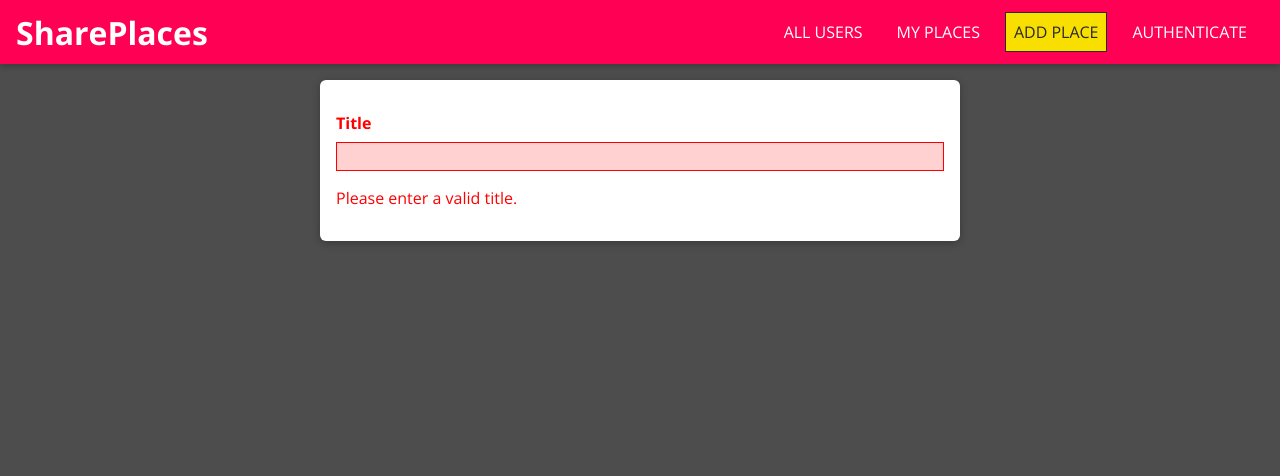
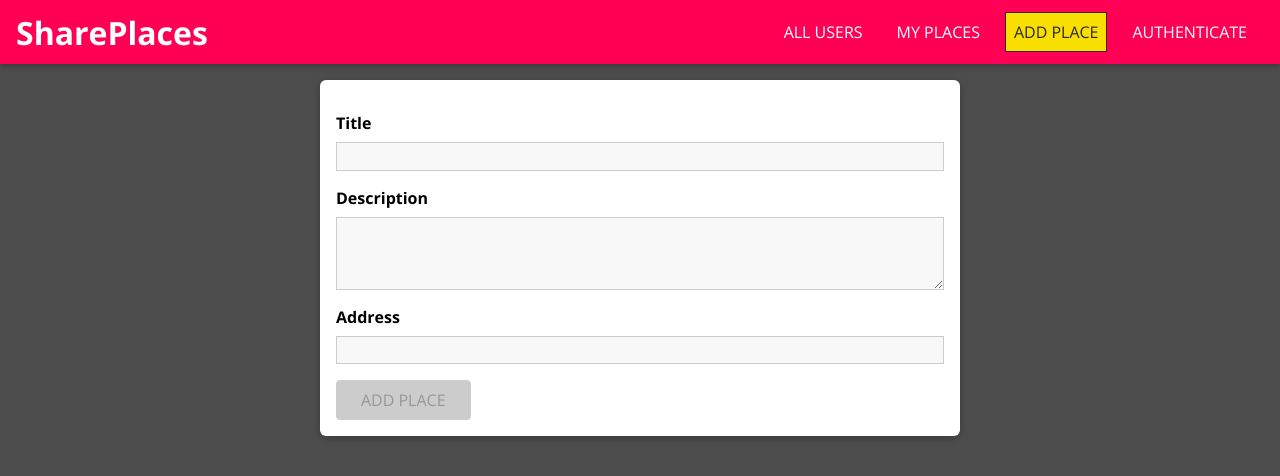
Before and after one commit to AbdAlfadeel-Hamdy/Share-Places, a React (Create React App) app: page /places/new in a window 1280 px wide. Shown: the top 476 px of the page. Built offline with nearby package versions, Linux system fonts and the light colour scheme.

Commit message:
finish add place form

```diff
--- a/src/places/pages/NewPlace.tsx
+++ b/src/places/pages/NewPlace.tsx
@@ -1,7 +1,79 @@
-import Input from "../../shared/components/FormElements/Input";
+import { useCallback, useReducer } from "react";
+
+import Input from "../../shared/components/FormElements/Input/Input";
+import {
+  VALIDATOR_MINLENGTH,
+  VALIDATOR_REQUIRE,
+} from "../../shared/utils/validators";
 import styles from "./NewPlace.module.css";
+import Button from "../../shared/components/FormElements/Button";
+
+enum FormActionKind {
+  INPUT_CHANGE = "INPUT_CHANGE",
+}
+
+export interface FormState {
+  inputs: { [keys: string]: { value: string; isValid: boolean } };
+  isValid: boolean;
+}
+
+interface FormAction {
+  type: FormActionKind;
+  payload: {
+    value: string;
+    isValid: boolean;
+    inputId: string;
+  };
+}
+
+const formReducer = (state: FormState, action: FormAction) => {
+  switch (action.type) {
+    case FormActionKind.INPUT_CHANGE: {
+      const { inputId, value, isValid } = action.payload;
+      let formIsValid = true;
+      for (const input in state.inputs) {
+        if (input === inputId) formIsValid = formIsValid && isValid;
+        else formIsValid = formIsValid && state.inputs[input].isValid;
+      }
+
+      return {
+        ...state,
+        inputs: {
+          ...state.inputs,
+          [inputId]: { value, isValid },
+        },
+        isValid: formIsValid,
+      };
+    }
+    default:
+      return state;
+  }
+};
 
 const NewPlace: React.FC = () => {
+  const [state, dispatch] = useReducer(formReducer, {
+    inputs: {
+      title: {
+        value: "",
+        isValid: false,
+      },
+    },
+    isValid: false,
+  });
+
+  const inputChangeHandler = useCallback(
+    (id: string, value: string, isValid: boolean) => {
+      dispatch({
+        type: FormActionKind.INPUT_CHANGE,
+        payload: {
+          value,
+          isValid,
+          inputId: id,
+        },
+      });
+    },
+    []
+  );
   return (
     <form className={styles["place-form"]}>
       <Input
@@ -9,8 +81,30 @@ const NewPlace: React.FC = () => {
         elementType="input"
         type="text"
         title="Title"
+        validators={[VALIDATOR_REQUIRE()]}
         errorMsg="Please enter a valid title."
+        onChange={inputChangeHandler}
       />
+      <Input
+        id="description"
+        elementType="textarea"
+        title="Description"
+        validators={[VALIDATOR_MINLENGTH(5)]}
+        errorMsg="Please enter a valid description (at least 5 charachters)."
+        onChange={inputChangeHandler}
+      />
+      <Input
+        id="address"
+        elementType="input"
+        type="text"
+        title="Address"
+        validators={[VALIDATOR_REQUIRE()]}
+        errorMsg="Please enter a valid address."
+        onChange={inputChangeHandler}
+      />
+      <Button type="submit" disabled={!state.isValid}>
+        ADD PLACE
+      </Button>
     </form>
   );
 };
--- a/src/shared/components/FormElements/Input.tsx
+++ /dev/null
@@ -1,83 +0,0 @@
-import { useReducer } from "react";
-import styles from "./Input.module.css";
-
-const CHANGE = "change";
-
-interface ReducerState {
-  value: string;
-  isValid: boolean;
-}
-interface ReducerAction {
-  type: "change";
-  payload: any;
-}
-
-const inputReducer = (state: ReducerState, action: ReducerAction) => {
-  switch (action.type) {
-    case CHANGE:
-      return {
-        isValid: true,
-        value: action.payload,
-      };
-    default:
-      return state;
-  }
-};
-
-interface InputProps {
-  id: string;
-  title: string;
-  type: string;
-  elementType: "input" | "textarea";
-  placeholder?: string;
-  rows?: number;
-  errorMsg?: string;
-}
-
-const Input: React.FC<InputProps> = ({
-  elementType,
-  id,
-  title,
-  type,
-  placeholder,
-  rows,
-  errorMsg,
-}) => {
-  const [state, dispatch] = useReducer(inputReducer, {
-    value: "",
-    isValid: false,
-  });
-
-  const changeInputHandler = (e: React.ChangeEvent<HTMLInputElement>) => {
-    const value = e.target.value;
-    dispatch({ type: "change", payload: value });
-  };
-
-  let element;
-  if (elementType === "input")
-    element = (
-      <input
-        id={id}
-        type={type}
-        placeholder={placeholder}
-        onChange={changeInputHandler}
-        value={state.value}
-      />
-    );
-  else if (elementType === "textarea")
-    element = <textarea id={id} rows={rows || 3} value={state.value} />;
-
-  return (
-    <div
-      className={`${styles["form-control"]} ${
-        !state.isValid ? `${styles["form-control--invalid"]}` : ""
-      }`}
-    >
-      <label htmlFor={id}>{title}</label>
-      {element}
-      {!state.isValid && <p>{errorMsg}</p>}
-    </div>
-  );
-};
-
-export default Input;
--- /dev/null
+++ b/src/shared/components/FormElements/Input/Input.tsx
@@ -0,0 +1,87 @@
+import { useReducer, useEffect } from "react";
+import styles from "./Input.module.css";
+import { InputActionKind, inputReducer } from "./input-reducer";
+
+export interface InputProps {
+  id: string;
+  title: string;
+  type?: string;
+  elementType: "input" | "textarea";
+  placeholder?: string;
+  rows?: number;
+  errorMsg?: string;
+  validators?: { type: string; val?: number }[];
+  onChange: (id: string, value: string, isValid: boolean) => void;
+}
+
+const Input: React.FC<InputProps> = ({
+  elementType,
+  id,
+  title,
+  type,
+  placeholder,
+  rows,
+  errorMsg,
+  validators,
+  onChange,
+}) => {
+  const [state, dispatch] = useReducer(inputReducer, {
+    value: "",
+    isValid: false,
+    isTouched: false,
+  });
+
+  const changeInputHandler = (
+    e: React.ChangeEvent<HTMLInputElement | HTMLTextAreaElement>
+  ) => {
+    const value = e.target.value;
+    dispatch({ type: InputActionKind.CHANGE, payload: { value, validators } });
+  };
+
+  const touchInputHandler = () => {
+    dispatch({ type: InputActionKind.TOUCH });
+  };
+
+  useEffect(() => {
+    onChange(id, state.value, state.isValid);
+  }, [onChange, id, state.value, state.isValid]);
+
+  let element;
+  if (elementType === "input")
+    element = (
+      <input
+        id={id}
+        type={type}
+        placeholder={placeholder}
+        onChange={changeInputHandler}
+        onBlur={touchInputHandler}
+        value={state.value}
+      />
+    );
+  else if (elementType === "textarea")
+    element = (
+      <textarea
+        id={id}
+        rows={rows || 3}
+        onChange={changeInputHandler}
+        value={state.value}
+        onBlur={touchInputHandler}
+      />
+    );
+
+  return (
+    <div
+      className={`${styles["form-control"]} ${
+        !state.isValid && state.isTouched
+          ? `${styles["form-control--invalid"]}`
+          : ""
+      }`}
+    >
+      <label htmlFor={id}>{title}</label>
+      {element}
+      {!state.isValid && state.isTouched && <p>{errorMsg}</p>}
+    </div>
+  );
+};
+
+export default Input;
--- /dev/null
+++ b/src/shared/components/FormElements/Input/input-reducer.ts
@@ -0,0 +1,37 @@
+import { validate } from "../../../utils/validators";
+
+export enum InputActionKind {
+  CHANGE = "CHANGE",
+  TOUCH = "TOUCH",
+}
+
+export interface InputState {
+  value: string;
+  isValid: boolean;
+  isTouched: boolean;
+}
+export interface InputAction {
+  type: InputActionKind;
+  payload?: {
+    value: string;
+    validators?: { type: string; val?: number }[];
+  };
+}
+
+export const inputReducer = (state: InputState, action: InputAction) => {
+  switch (action.type) {
+    case InputActionKind.CHANGE:
+      return {
+        ...state,
+        isValid: validate(action.payload!.value, action.payload!.validators!),
+        value: action.payload!.value,
+      };
+    case InputActionKind.TOUCH:
+      return {
+        ...state,
+        isTouched: true,
+      };
+    default:
+      return state;
+  }
+};
--- /dev/null
+++ b/src/shared/utils/validators.ts
@@ -0,0 +1,55 @@
+const VALIDATOR_TYPE_REQUIRE = "REQUIRE";
+const VALIDATOR_TYPE_MINLENGTH = "MINLENGTH";
+const VALIDATOR_TYPE_MAXLENGTH = "MAXLENGTH";
+const VALIDATOR_TYPE_MIN = "MIN";
+const VALIDATOR_TYPE_MAX = "MAX";
+const VALIDATOR_TYPE_EMAIL = "EMAIL";
+const VALIDATOR_TYPE_FILE = "FILE";
+
+export const VALIDATOR_REQUIRE = () => ({ type: VALIDATOR_TYPE_REQUIRE });
+export const VALIDATOR_FILE = () => ({ type: VALIDATOR_TYPE_FILE });
+export const VALIDATOR_MINLENGTH = (val: number) => ({
+  type: VALIDATOR_TYPE_MINLENGTH,
+  val: val,
+});
+export const VALIDATOR_MAXLENGTH = (val: number) => ({
+  type: VALIDATOR_TYPE_MAXLENGTH,
+  val: val,
+});
+export const VALIDATOR_MIN = (val: number) => ({
+  type: VALIDATOR_TYPE_MIN,
+  val: val,
+});
+export const VALIDATOR_MAX = (val: number) => ({
+  type: VALIDATOR_TYPE_MAX,
+  val: val,
+});
+export const VALIDATOR_EMAIL = () => ({ type: VALIDATOR_TYPE_EMAIL });
+
+export const validate = (
+  value: string,
+  validators: { type: string; val?: number }[]
+) => {
+  let isValid = true;
+  for (const validator of validators) {
+    if (validator.type === VALIDATOR_TYPE_REQUIRE) {
+      isValid = isValid && value.trim().length > 0;
+    }
+    if (validator.type === VALIDATOR_TYPE_MINLENGTH) {
+      isValid = isValid && value.trim().length >= validator.val!;
+    }
+    if (validator.type === VALIDATOR_TYPE_MAXLENGTH) {
+      isValid = isValid && value.trim().length <= validator.val!;
+    }
+    if (validator.type === VALIDATOR_TYPE_MIN) {
+      isValid = isValid && +value >= validator.val!;
+    }
+    if (validator.type === VALIDATOR_TYPE_MAX) {
+      isValid = isValid && +value <= validator.val!;
+    }
+    if (validator.type === VALIDATOR_TYPE_EMAIL) {
+      isValid = isValid && /^\S+@\S+\.\S+$/.test(value);
+    }
+  }
+  return isValid;
+};
```
Also changed, not shown: src/shared/components/FormElements/Input/Input.module.css (renamed from src/shared/components/FormElements/Input.module.css).
